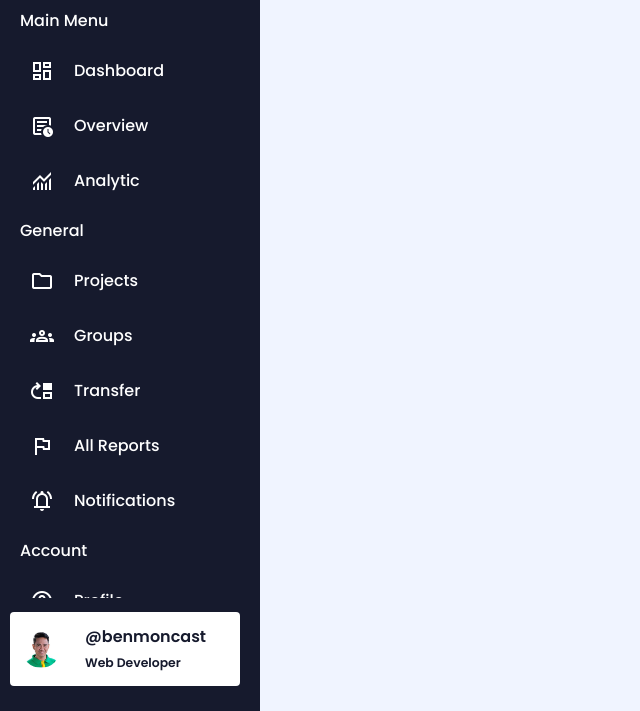
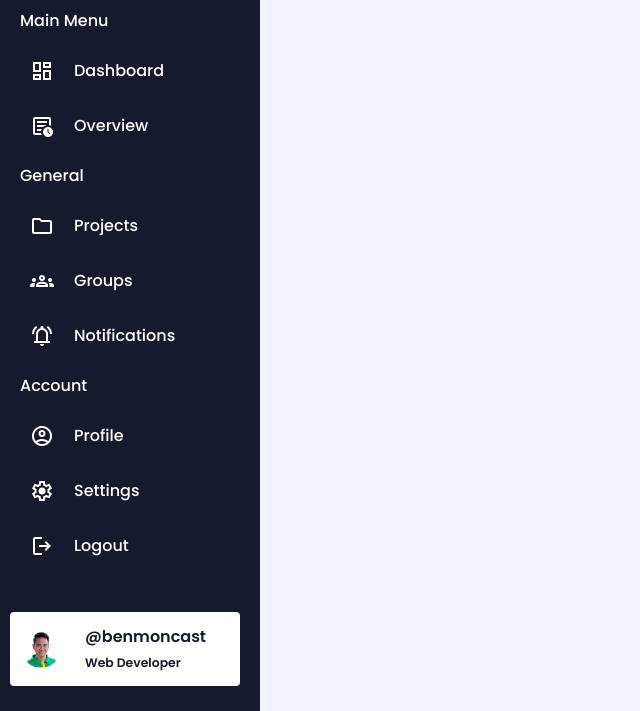
Before and after one commit to benmoncast/web-project, a plain HTML site: page HTML CSS/Create A Sidebar Menu using HTML and CSS only/index.html in a window 1280 px wide. Shown: the part 89-800 px from the top of the page, without its empty margins (0-640 px from the left). Drawn offline with nearby package versions, Linux system fonts and the light colour scheme.

Commit message:
Update HTML and CSS Code

```diff
--- a/HTML CSS/Create A Sidebar Menu using HTML and CSS only/index.html
+++ b/HTML CSS/Create A Sidebar Menu using HTML and CSS only/index.html
@@ -35,12 +35,7 @@
             >Overview</a
           >
         </li>
-        <li>
-          <a href="#"
-            ><span class="material-symbols-outlined"> monitoring </span
-            >Analytic</a
-          >
-        </li>
+
         <h4>
           <span>General</span>
           <div class="menu-separator"></div>
@@ -55,16 +50,7 @@
             ><span class="material-symbols-outlined"> groups </span>Groups</a
           >
         </li>
-        <li>
-          <a href="#"
-            ><span class="material-symbols-outlined"> move_up </span>Transfer</a
-          >
-        </li>
-        <li>
-          <a href="#"
-            ><span class="material-symbols-outlined"> flag </span>All Reports</a
-          >
-        </li>
+
         <li>
           <a href="#"
             ><span class="material-symbols-outlined">
```
